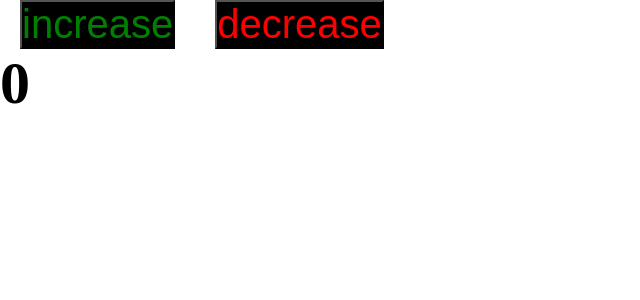
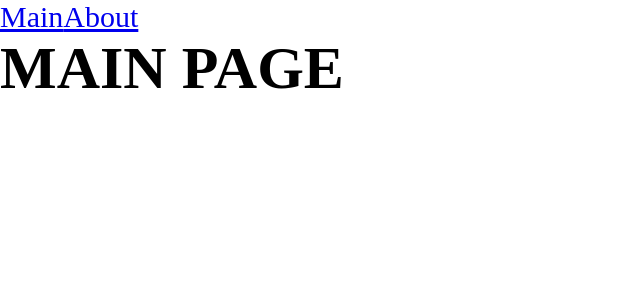
Before and after one commit to Raznaz/mobile-shop-prod, a React app in the folder client/: page / in a window 1280 px wide. Shown: the top 300 px of the page, without its empty margins (0-640 px from the left). Built offline with nearby package versions, Linux system fonts and the light colour scheme.

Commit message:
MASTER - CLIENT - add routing and lazy loading bundle

```diff
--- a/client/package.json
+++ b/client/package.json
@@ -15,6 +15,7 @@
 		"@types/node": "^20.11.21",
 		"@types/react": "^17.0.39",
 		"@types/react-dom": "^17.0.11",
+		"@types/react-router-dom": "^5.3.3",
 		"@types/webpack": "^5.28.5",
 		"@types/webpack-dev-server": "^4.7.2",
 		"css-loader": "^6.10.0",
@@ -32,6 +33,7 @@
 	},
 	"dependencies": {
 		"react": "^17.0.2",
-		"react-dom": "^17.0.2"
+		"react-dom": "^17.0.2",
+		"react-router-dom": "^6.2.1"
 	}
 }
--- a/client/src/App.tsx
+++ b/client/src/App.tsx
@@ -1,10 +1,20 @@
-import { Counter } from './components/Counter';
+import { Suspense } from 'react';
+import { Link, Route, Routes } from 'react-router-dom';
+import { AboutPageAsync } from './components/pages/AboutPage/AboutPage.async';
+import { MainPageAsync } from './components/pages/MainPage/MainPage.async';
 import './index.scss';
 
 const App = () => {
 	return (
 		<div className='app'>
-			<Counter />
+			<Link to={'/'}>Main</Link>
+			<Link to={'/about'}>About</Link>
+			<Suspense fallback={<div>🐾Loading...</div>}>
+				<Routes>
+					<Route path={'/about'} element={<AboutPageAsync />} />
+					<Route path={'/'} element={<MainPageAsync />} />
+				</Routes>
+			</Suspense>
 		</div>
 	);
 };
--- a/client/src/components/Counter.module.scss
+++ /dev/null
@@ -1,21 +0,0 @@
-.btn1,
-.btn2 {
-	margin: 0 20px;
-	color: rgb(0, 0, 0);
-	font-size: 40px;
-	background-color: black;
-	cursor: pointer;
-	transition: background-color 0.5s linear;
-
-	&:hover {
-		background-color: #3d3d3d;
-	}
-}
-
-.btn1 {
-	color: green;
-}
-
-.btn2 {
-	color: red;
-}
--- a/client/src/components/Counter.tsx
+++ /dev/null
@@ -1,31 +0,0 @@
-import { useState } from 'react';
-// import './Counter.scss';
-import classes from './Counter.module.scss';
-
-export const Counter = () => {
-	const [count, setCount] = useState(0);
-
-	const increment = () => {
-		setCount((prev) => prev + 1);
-	};
-
-	const decrement = () => {
-		setCount((prev) => prev - 1);
-	};
-
-	return (
-		<>
-			<div>
-				<button className={classes.btn1} role='button' onClick={increment}>
-					increase
-				</button>
-				<button className={classes.btn2} role='button' onClick={decrement}>
-					decrease
-				</button>
-			</div>
-			<div>
-				<h1>{count}</h1>
-			</div>
-		</>
-	);
-};
--- /dev/null
+++ b/client/src/components/pages/AboutPage/AboutPage.async.tsx
@@ -0,0 +1,11 @@
+import { lazy } from 'react';
+
+export const AboutPageAsync = lazy(
+	() =>
+		new Promise((resolve, reject) => {
+			setTimeout(() => {
+				//@ts-ignore
+				resolve(import('./AboutPage'));
+			}, 1000);
+		})
+);
--- /dev/null
+++ b/client/src/components/pages/AboutPage/AboutPage.tsx
@@ -0,0 +1,11 @@
+import React from 'react';
+
+const AboutPage = () => {
+	return (
+		<div>
+			<h1>ABOUT PAGE</h1>
+		</div>
+	);
+};
+
+export default AboutPage;
--- /dev/null
+++ b/client/src/components/pages/MainPage/MainPage.async.tsx
@@ -0,0 +1,11 @@
+import { lazy } from 'react';
+
+export const MainPageAsync = lazy(
+	() =>
+		new Promise((resolve, reject) => {
+			setTimeout(() => {
+				// @ts-ignore
+				resolve(import('./MainPage'));
+			}, 1000);
+		})
+);
--- /dev/null
+++ b/client/src/components/pages/MainPage/MainPage.tsx
@@ -0,0 +1,11 @@
+import React from 'react';
+
+const MainPage = () => {
+	return (
+		<div>
+			<h1>MAIN PAGE</h1>
+		</div>
+	);
+};
+
+export default MainPage;
--- a/client/src/index.tsx
+++ b/client/src/index.tsx
@@ -1,4 +1,10 @@
 import { render } from 'react-dom';
 import App from './App';
+import { BrowserRouter } from 'react-router-dom';
 
-render(<App />, document.getElementById('root'));
+render(
+	<BrowserRouter>
+		<App />
+	</BrowserRouter>,
+	document.getElementById('root')
+);
--- a/client/src/test.ts
+++ /dev/null
@@ -1,6 +0,0 @@
-export function someFn(arg: number): string {
-	console.log('💛💙 ', `'Work is fine' ${arg}`);
-	return 'Work is fine' + arg;
-}
-
-document.body.innerHTML = `<div style="background: red">Hello world</div>`;
--- a/client/tsconfig.json
+++ b/client/tsconfig.json
@@ -2,7 +2,7 @@
 	"compilerOptions": {
 		"outDir": "./dist/",
 		"noImplicitAny": true,
-		"module": "ES6",
+		"module": "ESNext",
 		"target": "ES5",
 		"jsx": "react-jsx",
 		"allowJs": true,
```
Also changed, not shown: client/src/components/Counter.scss (deleted, +0 -13 lines), 7 other files (tests, documents, lock files or other folders).
